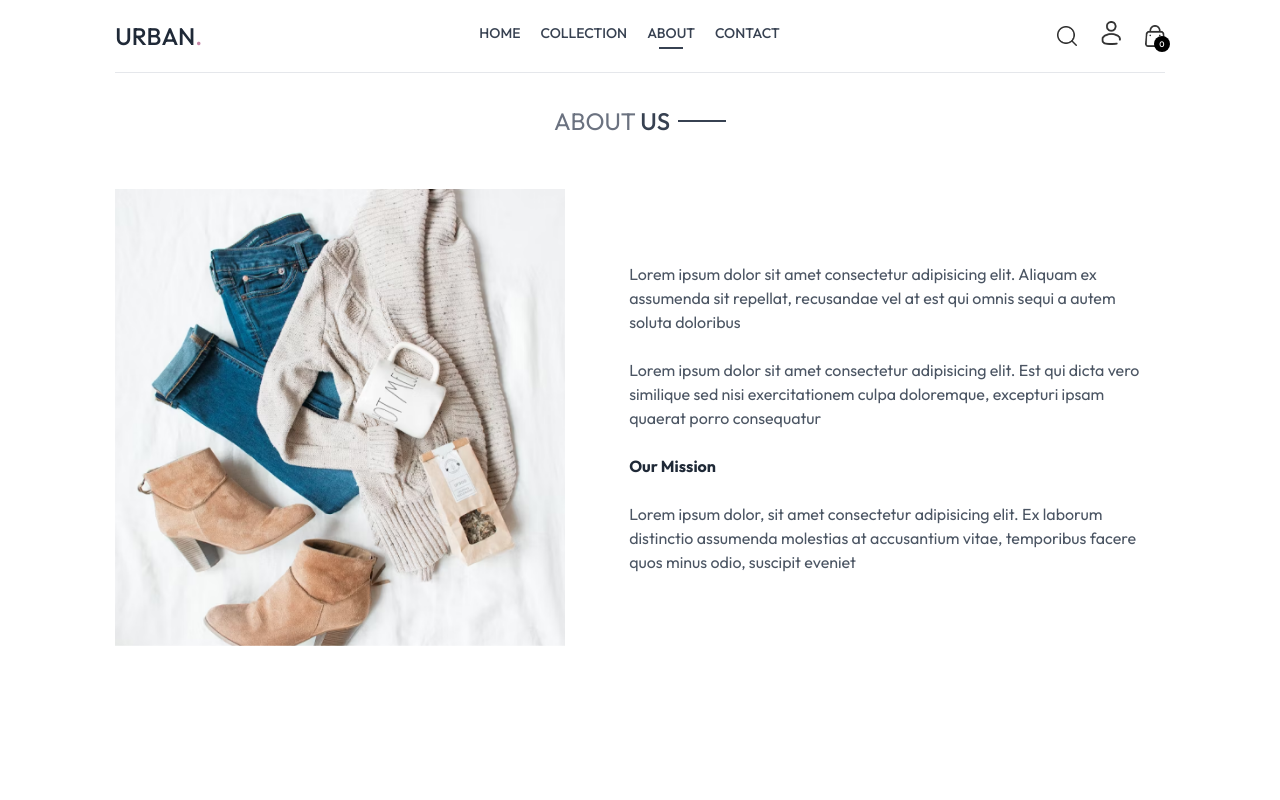
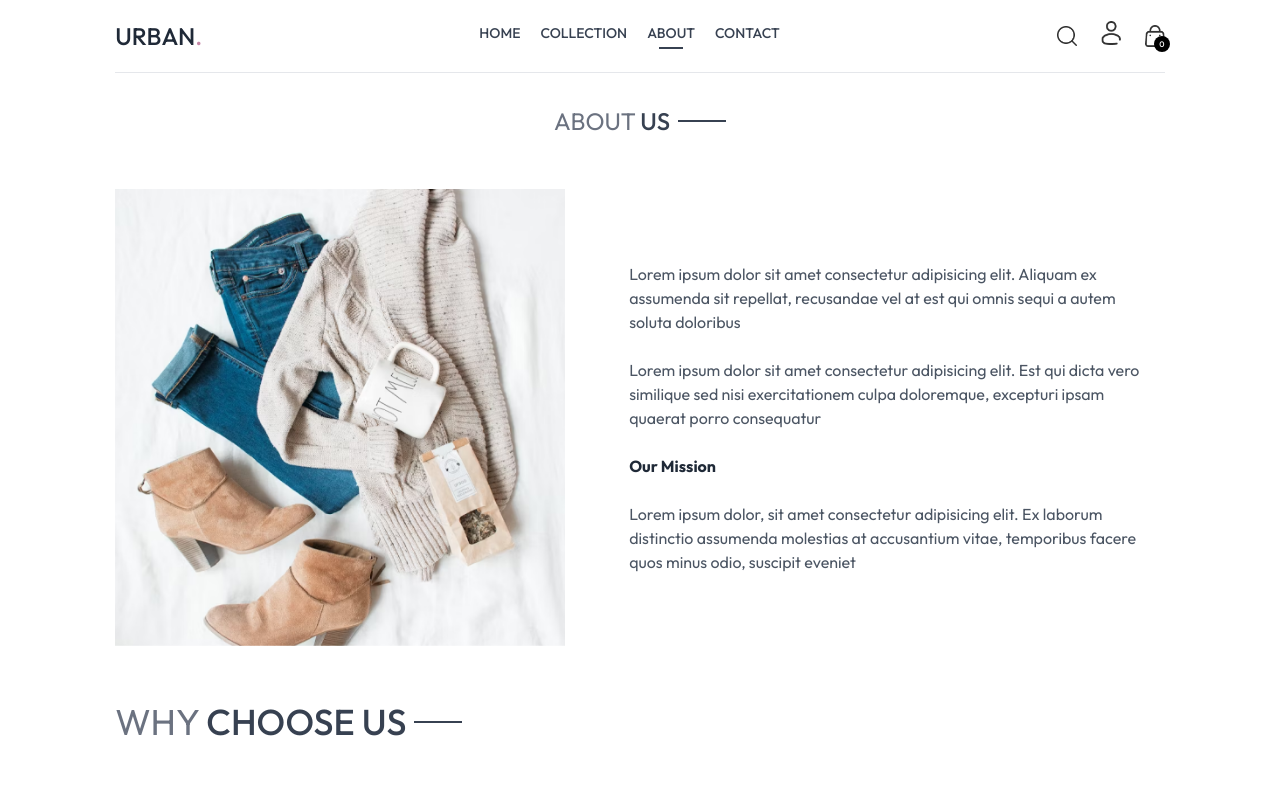
Before and after one commit to ashrafultusar/urban-frontend, a React (Vite) app in the folder urban-frontend/: page /about in a window 1280 px wide. Shown: the top 800 px of the page. Built offline with nearby package versions, Linux system fonts and the light colour scheme.

Commit message:
added title update

```diff
--- a/urban-frontend/src/pages/About.jsx
+++ b/urban-frontend/src/pages/About.jsx
@@ -17,6 +17,9 @@ const About = () => {
                   <p>Lorem ipsum dolor, sit amet consectetur adipisicing elit. Ex laborum distinctio assumenda molestias at accusantium vitae, temporibus facere quos minus odio, suscipit eveniet</p>
               </div>
           </div>
+          <div className="text-4xl py-4">
+              <Title text1={'why'} text2={'choose us'}></Title>
+          </div>
     </div>
   );
 };
```
